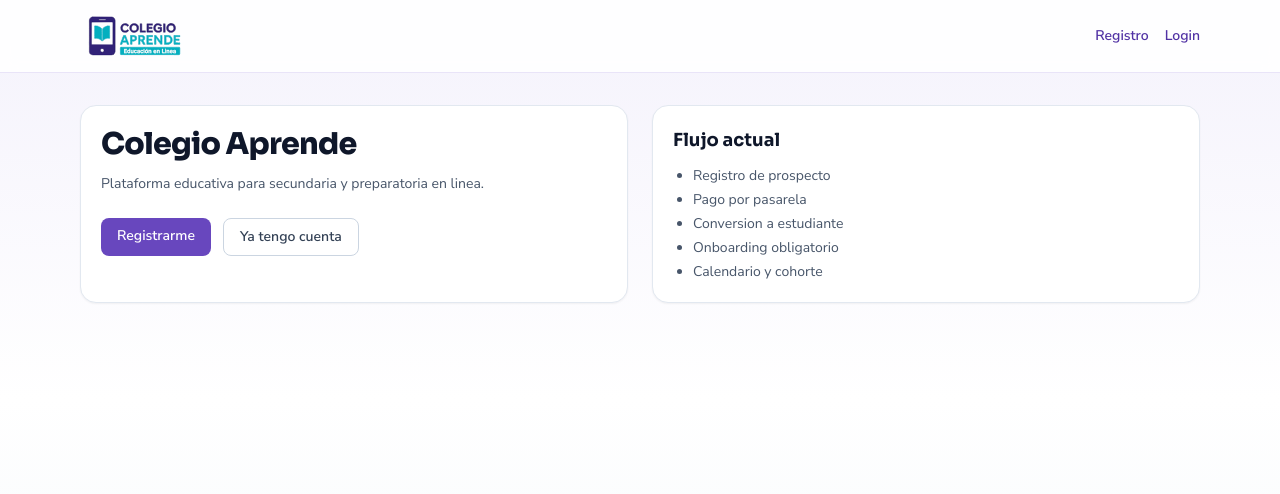
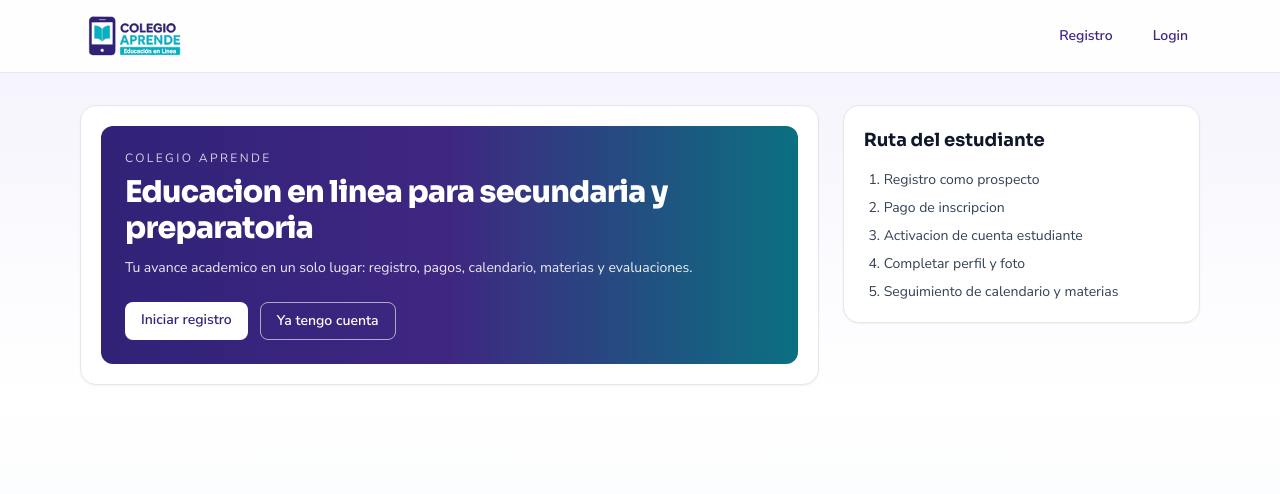
Before and after one commit to cvazc/colegioaprende-platform, a React (Vite) app in the folder frontend/: page / in a window 1280 px wide. Shown: the top 494 px of the page. Built offline with nearby package versions, Linux system fonts and the light colour scheme; no server answers.

Commit message:
feat(frontend): apply branded design to public pages and navigation

```diff
--- a/frontend/src/app/layouts/PublicLayout.tsx
+++ b/frontend/src/app/layouts/PublicLayout.tsx
@@ -2,6 +2,10 @@ import { Link, NavLink, Outlet } from 'react-router-dom';
 import { BrandLogo } from '@/shared/ui/BrandLogo';
 
 export function PublicLayout() {
+  const navBase = 'rounded-md px-3 py-1.5 transition';
+  const navActive = 'bg-brand-100 text-brand-900';
+  const navInactive = 'text-brand-800 hover:bg-brand-50';
+
   return (
     <div className="min-h-screen bg-gradient-to-b from-brand-50 via-white to-slate-100">
       <header className="border-b border-brand-100 bg-white/90 backdrop-blur">
@@ -10,8 +14,12 @@ export function PublicLayout() {
             <BrandLogo className="h-12" />
           </Link>
           <nav className="flex items-center gap-4 text-sm font-semibold text-brand-800">
-            <NavLink to="/register">Registro</NavLink>
-            <NavLink to="/login">Login</NavLink>
+            <NavLink to="/register" className={({ isActive }) => `${navBase} ${isActive ? navActive : navInactive}`}>
+              Registro
+            </NavLink>
+            <NavLink to="/login" className={({ isActive }) => `${navBase} ${isActive ? navActive : navInactive}`}>
+              Login
+            </NavLink>
           </nav>
         </div>
       </header>
--- a/frontend/src/features/public/HomePage.tsx
+++ b/frontend/src/features/public/HomePage.tsx
@@ -3,31 +3,39 @@ import { Card } from '@/shared/ui/Card';
 
 export function HomePage() {
   return (
-    <div className="grid gap-6 md:grid-cols-2">
+    <div className="grid gap-6 md:grid-cols-12">
+      <div className="md:col-span-8">
         <Card>
-        <h1 className="text-3xl font-extrabold tracking-tight text-slate-900">Colegio Aprende</h1>
-        <p className="mt-3 text-sm text-slate-600">
-          Plataforma educativa para secundaria y preparatoria en linea.
+          <div className="rounded-xl bg-gradient-to-r from-brand-900 via-brand-800 to-accent-700 p-6 text-white">
+            <p className="text-xs uppercase tracking-[0.2em] text-white/80">Colegio Aprende</p>
+            <h1 className="mt-2 text-3xl font-extrabold tracking-tight">Educacion en linea para secundaria y preparatoria</h1>
+            <p className="mt-3 text-sm text-white/90">
+              Tu avance academico en un solo lugar: registro, pagos, calendario, materias y evaluaciones.
             </p>
-        <div className="mt-6 flex gap-3">
-          <Link to="/register" className="rounded-lg bg-brand-600 px-4 py-2 text-sm font-semibold text-white">
-            Registrarme
+            <div className="mt-6 flex flex-wrap gap-3">
+              <Link to="/register" className="rounded-lg bg-white px-4 py-2 text-sm font-semibold text-brand-900 hover:bg-slate-100">
+                Iniciar registro
               </Link>
-          <Link to="/login" className="rounded-lg border border-slate-300 px-4 py-2 text-sm font-semibold text-slate-700">
+              <Link to="/login" className="rounded-lg border border-white/60 px-4 py-2 text-sm font-semibold text-white hover:bg-white/10">
                 Ya tengo cuenta
               </Link>
             </div>
+          </div>
         </Card>
+      </div>
+
+      <div className="md:col-span-4">
         <Card>
-        <h2 className="text-lg font-bold text-slate-900">Flujo actual</h2>
-        <ul className="mt-3 list-disc space-y-1 pl-5 text-sm text-slate-600">
-          <li>Registro de prospecto</li>
-          <li>Pago por pasarela</li>
-          <li>Conversion a estudiante</li>
-          <li>Onboarding obligatorio</li>
-          <li>Calendario y cohorte</li>
-        </ul>
+          <h2 className="text-lg font-bold text-slate-900">Ruta del estudiante</h2>
+          <ol className="mt-4 list-decimal space-y-2 pl-5 text-sm text-slate-700">
+            <li>Registro como prospecto</li>
+            <li>Pago de inscripcion</li>
+            <li>Activacion de cuenta estudiante</li>
+            <li>Completar perfil y foto</li>
+            <li>Seguimiento de calendario y materias</li>
+          </ol>
         </Card>
+      </div>
     </div>
   );
 }
--- a/frontend/src/features/public/LoginPage.tsx
+++ b/frontend/src/features/public/LoginPage.tsx
@@ -36,15 +36,18 @@ export function LoginPage() {
   }
 
   return (
+    <div className="mx-auto max-w-xl">
       <Card>
-      <h1 className="text-xl font-bold text-slate-900">Iniciar sesión</h1>
-      <form className="mt-6 grid gap-4 max-w-lg" onSubmit={onSubmit}>
+        <h1 className="text-2xl font-bold text-slate-900">Iniciar sesion</h1>
+        <p className="mt-1 text-sm text-slate-600">Accede a tu panel de estudiante o administrativo.</p>
+
+        <form className="mt-6 grid gap-4" onSubmit={onSubmit}>
           <label className="grid gap-1 text-sm">
             Correo
             <Input name="email" type="email" required />
           </label>
           <label className="grid gap-1 text-sm">
-          Contraseña
+            Contrasena
             <Input name="password" type="password" required />
           </label>
           <label className="grid gap-1 text-sm">
@@ -59,5 +62,6 @@ export function LoginPage() {
           </div>
         </form>
       </Card>
+    </div>
   );
 }
--- a/frontend/src/features/public/RegisterPage.tsx
+++ b/frontend/src/features/public/RegisterPage.tsx
@@ -7,8 +7,8 @@ import { Input } from '@/shared/ui/Input';
 const COURSE_TYPES = [
   'Preparatoria 4 meses 16 sesiones',
   'Secundaria 4 meses 16 sesiones',
-  'Idioma Francés',
-  'Licenciatura en Administración',
+  'Idioma Frances',
+  'Licenciatura en Administracion',
 ];
 
 const ENROLLMENT_TYPES = [
@@ -56,7 +56,7 @@ export function RegisterPage() {
       const { data } = await http.post('/prospects', payload);
       setResult(`Registro exitoso. Prospecto #${data?.data?.id ?? 'N/A'}`);
       event.currentTarget.reset();
-    } catch (err: unknown) {
+    } catch {
       setError('No se pudo completar el registro. Verifica los datos.');
     } finally {
       setLoading(false);
@@ -64,9 +64,10 @@ export function RegisterPage() {
   }
 
   return (
+    <div className="mx-auto max-w-3xl">
       <Card>
-      <h1 className="text-xl font-bold text-slate-900">Registro de Prospecto</h1>
-      <p className="mt-1 text-sm text-slate-600">Al completar registro se genera el flujo de pago.</p>
+        <h1 className="text-2xl font-bold text-slate-900">Registro de prospecto</h1>
+        <p className="mt-1 text-sm text-slate-600">Completa tus datos para iniciar el proceso de ingreso.</p>
 
         <form className="mt-6 grid gap-4 md:grid-cols-2" onSubmit={onSubmit}>
           <label className="grid gap-1 text-sm">
@@ -100,7 +101,7 @@ export function RegisterPage() {
             </select>
           </label>
           <label className="grid gap-1 text-sm">
-          Tipo de inscripción
+            Tipo de inscripcion
             <select
               name="enrollment_type"
               defaultValue={defaultPayload.enrollment_type}
@@ -126,5 +127,6 @@ export function RegisterPage() {
           </div>
         </form>
       </Card>
+    </div>
   );
 }
```
Lines whose indentation alone changed are shown as unchanged.
